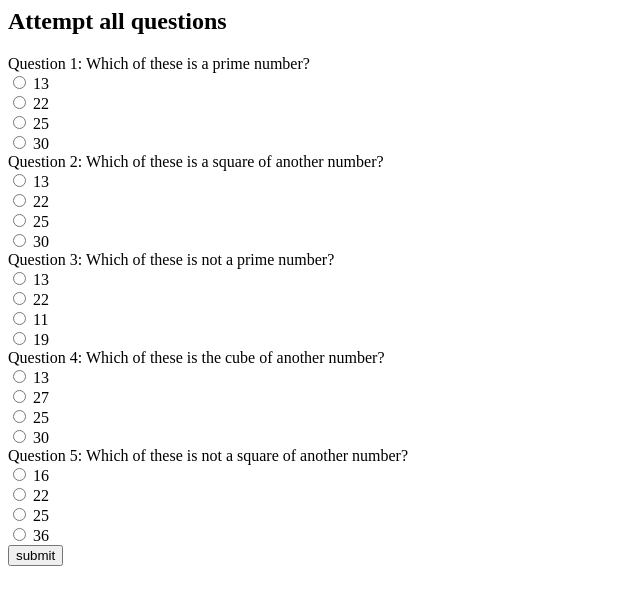
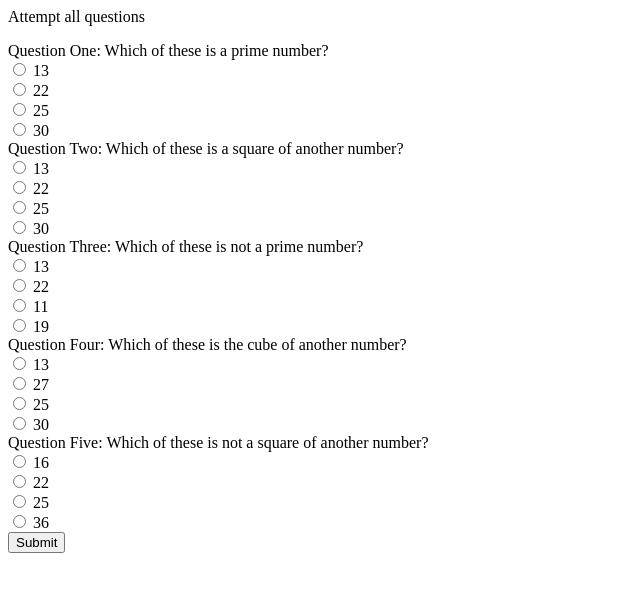
Before and after one commit to npsk-hack/WisSkill, a Flask app: template app/templates/demo.html in a window 1280 px wide. Shown: the top 605 px of the page, without its empty margins (0-640 px from the left). Run offline with Flask 2, Linux system fonts and the light colour scheme; the template is opened without the code that fills it, so the values that code supplies are empty.

Commit message:
Update demo.html

```diff
--- a/app/templates/demo.html
+++ b/app/templates/demo.html
@@ -3,70 +3,117 @@
 <title> Demo Test</title>
 </head>
 
+<script>
+
+var One = document.getElementById('One');
+var Two = document.getElementById('Two');
+var Three = document.getElementById('Three');
+var Four = document.getElementById('Four');
+var Five = document.getElementById('Five');
+
+
+var mysql = require('mysql');
+
+var con = mysql.createConnection({
+  host: "localhost",
+  user: "root",
+  password: "G@nesha133"
+});
+
+con.connect(function(err) {
+  if (err) throw err;
+  console.log("Connected!");
+
+
+
+  var sql = "CREATE TABLE student-test (id INT AUTO_INCREMENT PRIMARY KEY questionno VARCHAR(25Five), submittedoption VARCHAR(25Five), correctoption VARCHAR(25Five) )";
+  con.query(sql, function(err,result){
+	 if (err) throw err;
+
+  });
+
+  var sql = "INSERT INTO student-test (submittedoption) VALUES ?";
+  var values  = [
+	['One'];
+	['Two'];
+	['Three'];
+	['Four'];
+	['Five'];
+
+  ];
+
+  });
+});
+
+</script>
+
+
+
 <body>
-<h2> Attempt all questions</h2>
+<hTwo> Attempt all questions</hTwo>
 <p></p>
-<form action=http://127.0.0.1:5000/student_register method="POST">
 
-Question 1: Which of these is a prime number?
+<form action="http://localhost:8080" method="POST">
+
+<div class="form">
+Question One: Which of these is a prime number?
 <br />
-<input type= "radio" name=1 value= "a"> 13
+<input type= "radio" id="One" value= "a"> 13
 <br />
-<input type="radio" name=1 value="b"> 22
+<input type="radio" id="One" value="b"> 22
 <br />
-<input type="radio" name=1 value="c"> 25
+<input type="radio" id="One" value="c"> 25
 <br />
-<input type="radio" name=1 value ="d"> 30
+<input type="radio" id="One" value ="d"> 30
 <br />
 
-Question 2: Which of these is a square of another number?
+Question Two: Which of these is a square of another number?
 <br />
-<input type= "radio" name=2 value= "a"> 13
+<input type= "radio" id="Two" value= "a"> 13
 <br />
-<input type="radio" name=2 value="b"> 22
+<input type="radio" id="Two" value="b"> 22
 <br />
-<input type="radio" name=2 value="c"> 25
+<input type="radio" id="Two" value="c"> 25
 <br />
-<input type="radio" name=2 value ="d"> 30
+<input type="radio" id="Two" value ="d"> 30
 <br />
 
-Question 3: Which of these is not a prime number?
+Question Three: Which of these is not a prime number?
 <br />
-<input type= "radio" name=3 value= "a"> 13
+<input type= "radio" id="Three" value= "a"> 13
 <br />
-<input type="radio" name=3 value="b"> 22
+<input type="radio" id="Three" value="b"> 22
 <br />
-<input type="radio" name=3 value="c"> 11
+<input type="radio" id="Three" value="c"> 11
 <br />
-<input type="radio" name=3 value ="d"> 19
+<input type="radio" id="Three" value ="d"> 19
 <br />
 
-Question 4: Which of these is the cube of another number?
+Question Four: Which of these is the cube of another number?
 <br />
-<input type= "radio" name=4 value= "a"> 13
+<input type= "radio" id="Four" value= "a"> 13
 <br />
-<input type="radio" name=4 value="b"> 27
+<input type="radio" id="Four" value="b"> 27
 <br />
-<input type="radio" name=4 value="c"> 25
+<input type="radio" id="Four" value="c"> 25
 <br />
-<input type="radio" name=4 value ="d"> 30
+<input type="radio" id="Four" value ="d"> 30
 <br />
 
-Question 5: Which of these is not a square of another number?
+Question Five: Which of these is not a square of another number?
 <br />
-<input type= "radio" name=5 value= "a"> 16
+<input type= "radio" id="Five" value= "a"> 16
 <br />
-<input type="radio" name=5 value="b"> 22
+<input type="radio" id="Five" value="b"> 22
 <br />
-<input type="radio" name=5 value="c"> 25
+<input type="radio" id="Five" value="c"> 25
 <br />
-<input type="radio" name=5 value ="d"> 36
+<input type="radio" id="Five" value ="d"> 36
 <br />
 
 
 
-<input type="submit" value="submit" >
-
+<input type="submit" value="Submit" >
 
 </form>
 
```
